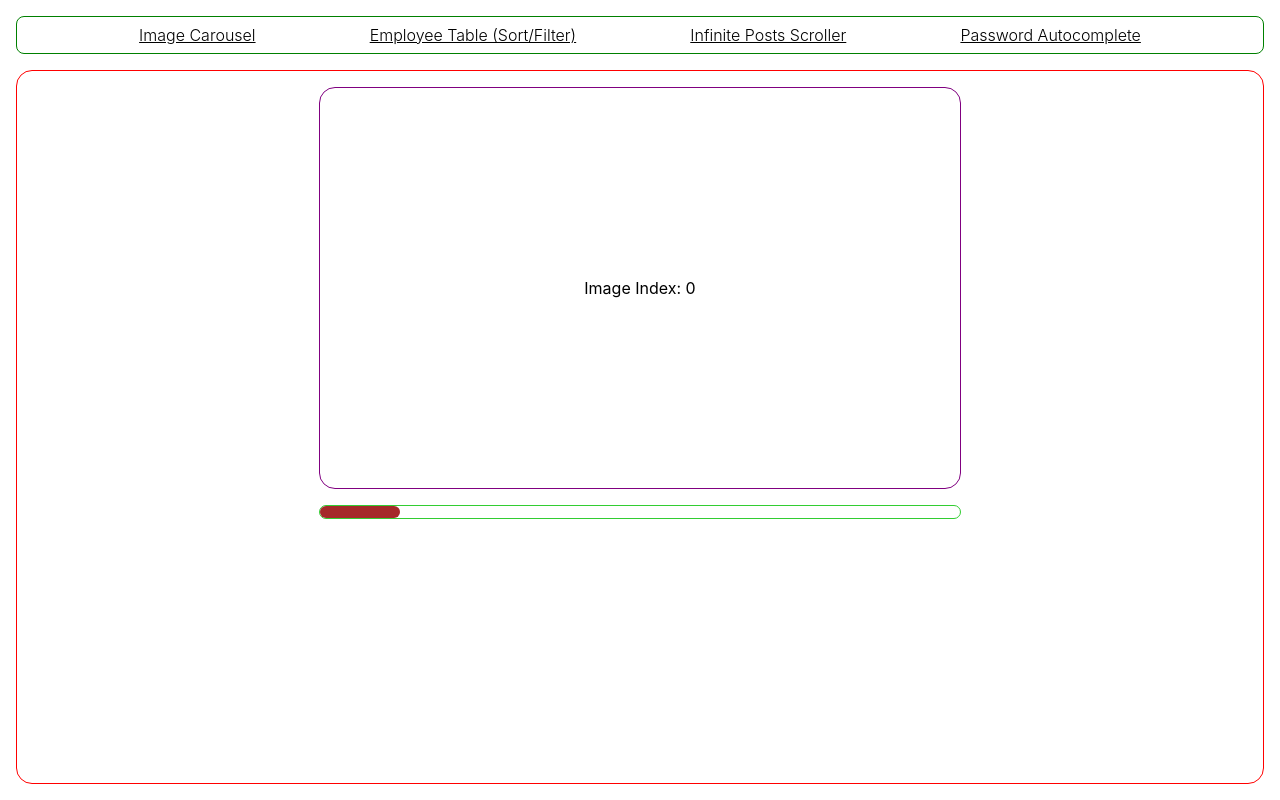
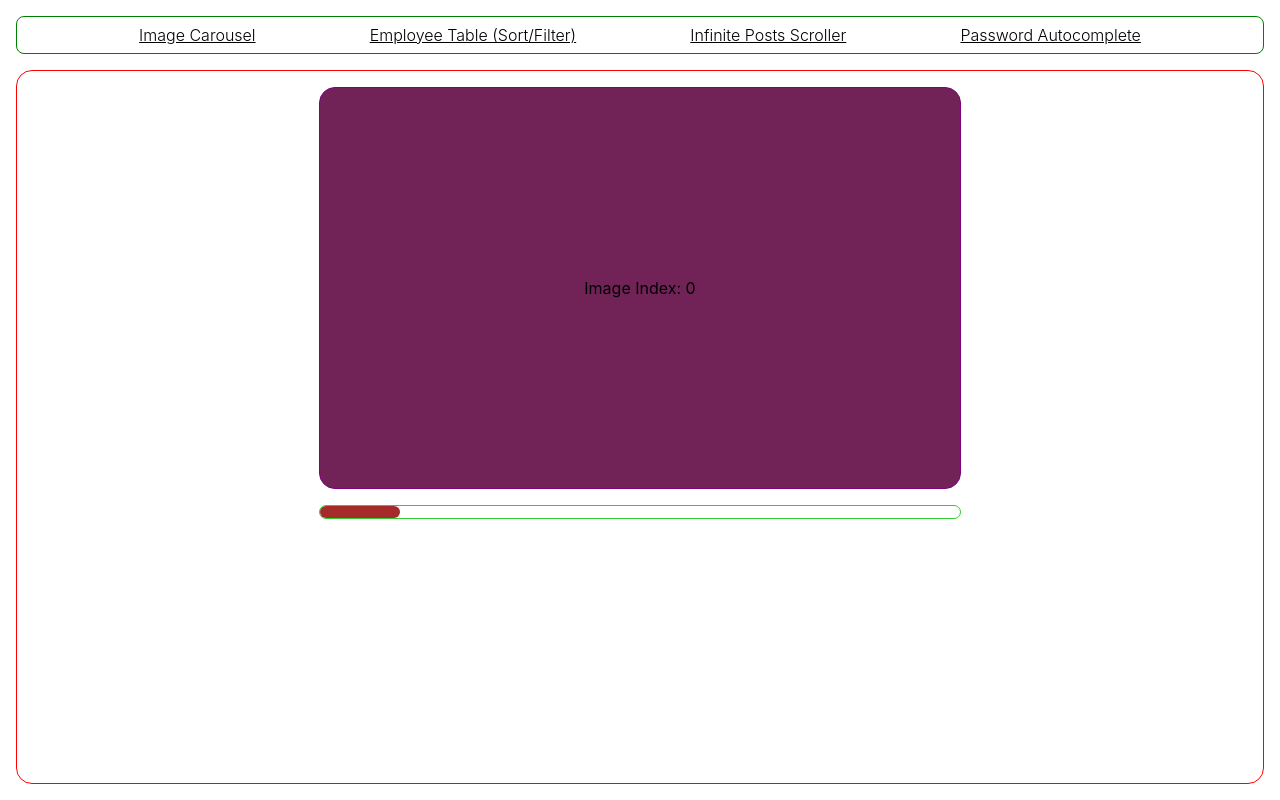
Before and after one commit to rkrux/tbd, a React (Create React App) app: page / in a window 1280 px wide. Built offline with nearby package versions, Linux system fonts and the light colour scheme.

Commit message:
added colors in image carousel

```diff
--- a/src/components/carousel/index.jsx
+++ b/src/components/carousel/index.jsx
@@ -1,4 +1,4 @@
-import { useEffect, useRef, useState } from 'react';
+import { useRef, useState } from 'react';
 import {
 	BlockContainer,
 	ScrollbarContainer,
@@ -9,8 +9,12 @@ import {
 	Image,
 } from './styles.js';
 import { FlexContainer } from '../styles';
+import { faker } from '@faker-js/faker';
 
 const IMAGE_COUNT = 8;
+const BG_COLORS = new Array(IMAGE_COUNT)
+	.fill(undefined)
+	.map((_) => faker.internet.color());
 
 function Carousel() {
 	const [imageIndex, setImageIndex] = useState(0);
@@ -28,6 +32,7 @@ function Carousel() {
 				<ImageContainer
 					onMouseOver={(_) => setShowNav(true)}
 					onMouseLeave={(_) => setShowNav(false)}
+					bgColor={BG_COLORS[imageIndex]}
 				>
 					<LeftButton showNav={showNav} onClick={moveLeft}>
 						{'<'}
--- a/src/components/carousel/styles.js
+++ b/src/components/carousel/styles.js
@@ -26,14 +26,15 @@ const Scrollbar = styled.div`
 
 const ImageContainer = styled(FlexContainer)`
 	position: relative;
+	border: 0.2vmin solid purple;
+	border-radius: 2vmin;
+	background-color: ${(props) => props.bgColor};
 `;
 
 const Image = styled(FlexContainer)`
-	border: 0.2vmin solid purple;
 	height: 50vh;
 	width: 50vw;
 	font-size: 2vmin;
-	border-radius: 2vmin;
 `;
 
 const Button = styled.button`
```
